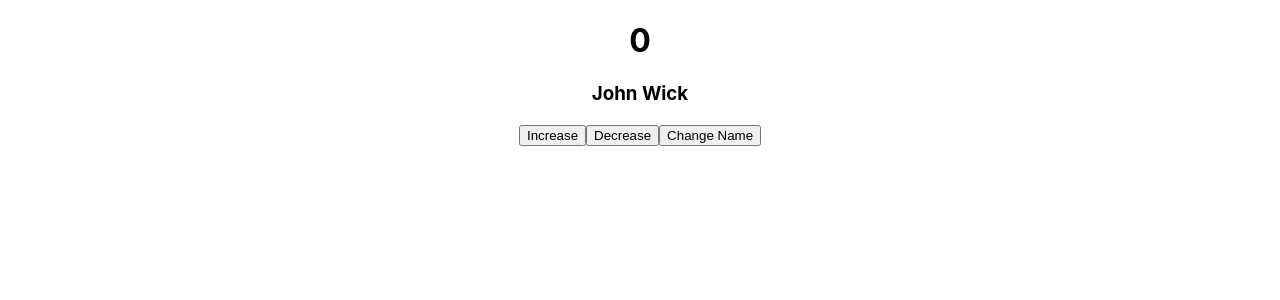
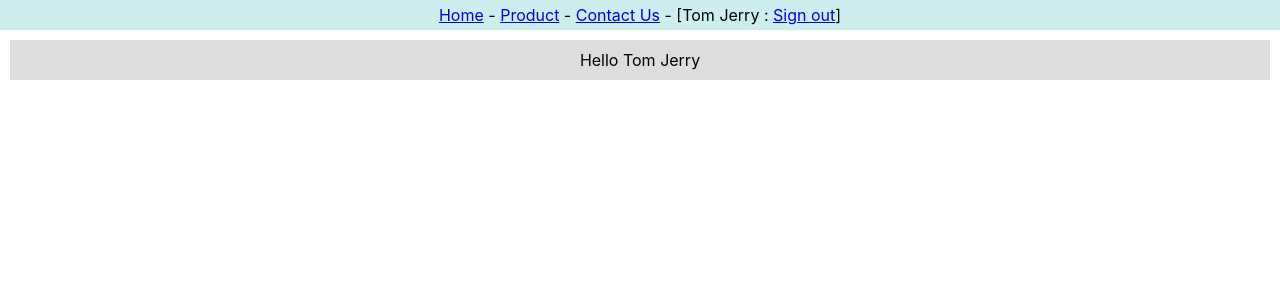
Before and after one commit to rayyyyyyyyyyyyyyyyyyyyyyyyyyy/app1, a React (Create React App) app: page / in a window 1280 px wide. Shown: the top 300 px of the page. Built offline with nearby package versions, Linux system fonts and the light colour scheme.

Commit message:
Create context, context-header2 and context-content2

```diff
--- a/src/App.js
+++ b/src/App.js
@@ -1,6 +1,14 @@
-import React from 'react';
-import Effect from './effect';
+import React, {useState} from 'react';
+import {userContext} from './context'
+import Header2 from './context-header2'
+import Content2 from './context-content2'
 
 export default function App() {
-  return <Effect/>
+  let [user, setUser] = React.useState('Tom Jerry')
+  return (
+    <userContext.Provider value={[user, setUser]}>
+      <Header2/>
+      <Content2/>
+    </userContext.Provider>
+  )
 }
--- /dev/null
+++ b/src/context-content2.js
@@ -0,0 +1,29 @@
+import React from 'react';
+import {userContext} from './context'
+
+export default function Content2() {
+    let [user, setUser] = React.useContext(userContext)
+
+    const headerStyle = {
+        backgroundColor: '#ddd',
+        textAlign: 'center',
+        margin: 10,
+        padding: 10
+    }
+
+    const onClickSignin = (event) => {
+        event.preventDefault()
+        setUser('Tom Jerry')
+    }
+
+    return (
+        <div style={headerStyle}>
+            {
+                (user)
+                ?<span>Hello {user}</span>
+                :<span>Please <a href=" " onClick={onClickSignin}>
+                    Sign in</a></span>
+            }
+        </div>
+    )
+}
--- /dev/null
+++ b/src/context-header2.js
@@ -0,0 +1,39 @@
+import React from 'react';
+import {userContext} from './context'
+
+export default class Header2 extends React.Component {
+    static contextType = userContext
+
+    render() {
+        let [user, setUser] = this.context
+        const headerStyle = {
+            backgroundColor: '#cee',
+            textAlign: 'center',
+            padding: 5
+        }
+
+        const onClickSigout = (event) => {
+            event.preventDefault()
+            setUser('')
+        }
+        const onClickSignin = (event) => {
+            event.preventDefault()
+            setUser('Tom Jerry')
+        }
+
+        return (
+            <div style={headerStyle}>
+                <a href=" ">Home</a>&nbsp;-&nbsp;
+                <a href=" ">Product</a>&nbsp;-&nbsp;
+                <a href=" ">Contact Us</a>&nbsp;-&nbsp;
+                {
+                    (user)
+                    ?<span>[{user}&nbsp;:&nbsp;<a href=" "
+                        onClick={onClickSigout}>Sign out</a>]</span>
+                    :<span>[<a href=" "onClick={onClickSignin}>
+                        Sign in</a>]</span>
+                }
+            </div>
+        )
+    }
+}
--- /dev/null
+++ b/src/context.js
@@ -0,0 +1,3 @@
+import React, {createContext} from 'react';
+
+export const userContext=createContext()
```
